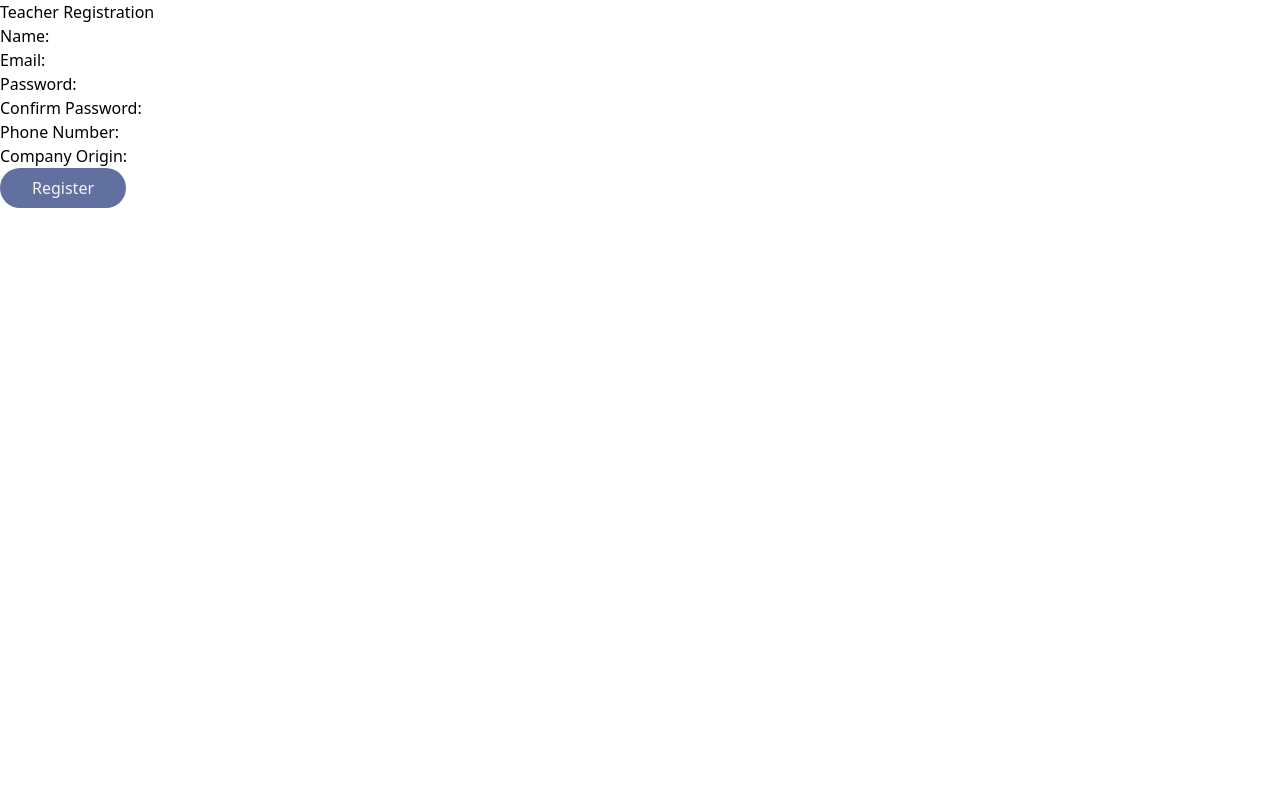
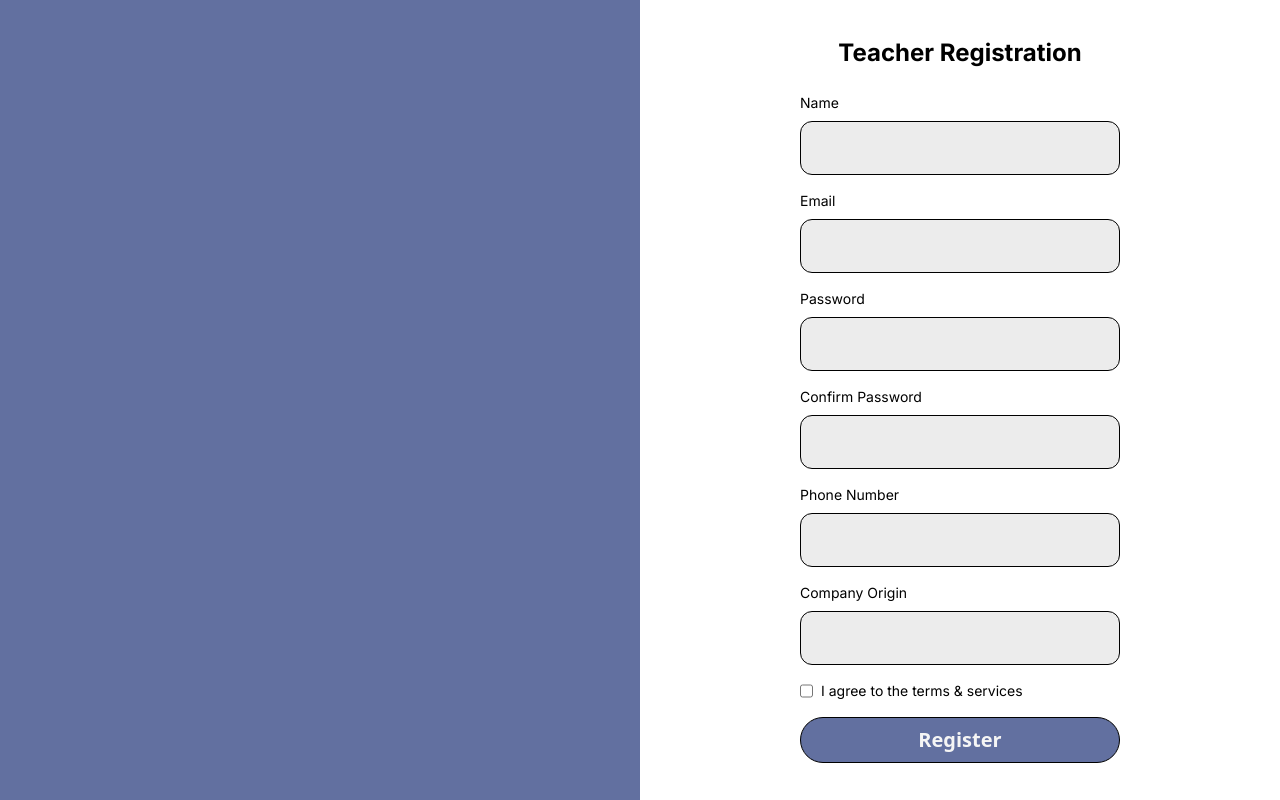
Before and after one commit to oxqlion/GarudaHacks-Repo, a React (Vite) app in the folder client/: page /register-teacher in a window 1280 px wide. Built offline with nearby package versions, Linux system fonts and the light colour scheme.

Commit message:
detail course view and teacher registration

```diff
--- a/client/src/RegisterView.jsx
+++ b/client/src/RegisterView.jsx
@@ -4,8 +4,7 @@ import { createUserWithEmailAndPassword } from "firebase/auth";
 import { useNavigate } from "react-router-dom";
 
 const Register = () => {
-
-  const navigate = useNavigate()
+  const navigate = useNavigate();
 
   const [email, setEmail] = useState("");
   const [password, setPassword] = useState("");
@@ -24,7 +23,7 @@ const Register = () => {
     try {
       await createUserWithEmailAndPassword(fb_auth, email, password);
       alert("Registered successfully!");
-      navigate('/login')
+      navigate("/login");
     } catch (error) {
       setError(error.message);
     }
@@ -45,7 +44,7 @@ const Register = () => {
             type="email"
             value={email}
             onChange={(e) => setEmail(e.target.value)}
-            className="w-full font-regular rounded-xl border-2 border-black bg-text-box-bg text-lg py-3 px-2"
+            className="w-full font-regular rounded-xl border border-black bg-text-box-bg text-lg py-3 px-2"
             required
           />
         </div>
@@ -57,7 +56,7 @@ const Register = () => {
             type="password"
             value={password}
             onChange={(e) => setPassword(e.target.value)}
-            className="w-full font-regular rounded-xl border-2 border-black bg-text-box-bg text-lg py-3 px-2"
+            className="w-full font-regular rounded-xl border border-black bg-text-box-bg text-lg py-3 px-2"
             required
           />
         </div>
@@ -69,7 +68,7 @@ const Register = () => {
             type="password"
             value={confirmPassword}
             onChange={(e) => setConfirmPassword(e.target.value)}
-            className="w-full font-regular rounded-xl border-2 border-black bg-text-box-bg text-lg py-3 px-2"
+            className="w-full font-regular rounded-xl border border-black bg-text-box-bg text-lg py-3 px-2"
             required
           />
         </div>
@@ -82,8 +81,8 @@ const Register = () => {
         </div>
         <button
           onClick={handleRegister}
-          className="w-full rounded-full py-2 border-2 bg-button-color text-xl font-semibold"
-        // style={{ color: "#ffffff", border: "#000000" }}
+          className="w-full rounded-full py-2 border bg-button-color text-xl font-semibold"
+          // style={{ color: "#ffffff", border: "#000000" }}
         >
           Register
         </button>
--- a/client/src/firebaseConfig.js
+++ b/client/src/firebaseConfig.js
@@ -1,25 +1,25 @@
 // Import the functions you need from the SDKs you need
 import { initializeApp } from "firebase/app";
-import { getFirestore } from "firebase/firestore"
+import { getFirestore } from "firebase/firestore";
 import { getAuth } from "firebase/auth";
-import { getStorage } from "firebase/storage"
+import { getStorage } from "firebase/storage";
 // TODO: Add SDKs for Firebase products that you want to use
 // https://firebase.google.com/docs/web/setup#available-libraries
 
 // Your web app's Firebase configuration
 const firebaseConfig = {
-  apiKey: "AIzaSyA6ZEt_D0ML7UOSYCr26UvwCAhPj9yr2Ww",
-  authDomain: "convy-565c5.firebaseapp.com",
-  projectId: "convy-565c5",
-  storageBucket: "convy-565c5.appspot.com",
-  messagingSenderId: "906417436548",
-  appId: "1:906417436548:web:b84062e5655f83f0270fd1",
+  apiKey: "",
+  authDomain: "",
+  projectId: "",
+  storageBucket: "",
+  messagingSenderId: "",
+  appId: "",
 };
 
 // Initialize Firebase
 const app = initializeApp(firebaseConfig);
 const db = getFirestore(app);
 const fb_auth = getAuth(app);
-const storage = getStorage(app)
+const storage = getStorage(app);
 
 export { db, fb_auth, storage };
--- a/client/src/pages/TeacherRegister.jsx
+++ b/client/src/pages/TeacherRegister.jsx
@@ -1,30 +1,29 @@
-import React, { useState } from 'react';
-import { db, fb_auth } from '../firebaseConfig';
-import { collection, addDoc } from 'firebase/firestore';
-import { createUserWithEmailAndPassword } from 'firebase/auth';
-import { useNavigate } from 'react-router-dom';
+import React, { useState } from "react";
+import { db, fb_auth } from "../firebaseConfig";
+import { collection, addDoc } from "firebase/firestore";
+import { createUserWithEmailAndPassword } from "firebase/auth";
+import { useNavigate } from "react-router-dom";
 
 const TeacherRegister = () => {
-
-    const navigate = useNavigate()
+  const navigate = useNavigate();
 
   const [formData, setFormData] = useState({
-        name: '',
-        email: '',
-        phone: '',
-        company: '',
-        password: '',
-        confirmPassword: '',
-        role: 'Teacher'
+    name: "",
+    email: "",
+    phone: "",
+    company: "",
+    password: "",
+    confirmPassword: "",
+    role: "Teacher",
   });
 
-    const [error, setError] = useState('');
+  const [error, setError] = useState("");
 
   const handleChange = (e) => {
     const { name, value } = e.target;
     setFormData({
       ...formData,
-            [name]: value
+      [name]: value,
     });
   };
 
@@ -33,41 +32,52 @@ const TeacherRegister = () => {
     const { email, password, confirmPassword, ...otherData } = formData;
 
     if (password !== confirmPassword) {
-            setError('Passwords do not match');
+      setError("Passwords do not match");
       return;
     }
 
     try {
-            const userCredential = await createUserWithEmailAndPassword(fb_auth, email, password);
-            await addDoc(collection(db, 'teachers'), {
+      const userCredential = await createUserWithEmailAndPassword(
+        fb_auth,
+        email,
+        password,
+      );
+      await addDoc(collection(db, "teachers"), {
         ...otherData,
-                email
+        email,
       });
-            console.log('Form Data Submitted:', formData);
-            alert('Registration successful');
+      console.log("Form Data Submitted:", formData);
+      alert("Registration successful");
       setFormData({
-                name: '',
-                email: '',
-                phone: '',
-                company: '',
-                password: '',
-                confirmPassword: ''
+        name: "",
+        email: "",
+        phone: "",
+        company: "",
+        password: "",
+        confirmPassword: "",
       });
-            navigate('/login')
+      navigate("/login");
     } catch (error) {
-            console.error('Error adding document: ', error);
-            alert('Error adding document');
+      console.error("Error adding document: ", error);
+      alert("Error adding document");
     }
   };
 
   return (
-        <div>
-            <h2>Teacher Registration</h2>
-            {error && <p style={{ color: 'red' }}>{error}</p>}
+    <div className="flex h-screen w-screen items-center justify-center lg:grid lg:grid-cols-2">
+      <div className="max-lg:hidden w-full h-full bg-primary"></div>
+      <div className="lg:px-40">
+        <h2 className="font-bold text-2xl w-full text-center font-inter mb-4">
+          Teacher Registration
+        </h2>
+        {error && <p style={{ color: "red" }}>{error}</p>}
         <form onSubmit={handleSubmit}>
-                <div>
-                    <label>Name:</label>
+          <div className="w-full py-2">
+            <p className="font-md text-sm w-full text-left font-inter mb-2">
+              Name
+            </p>
             <input
+              className="w-full font-regular rounded-xl border border-black bg-text-box-bg text-lg py-3 px-2"
               type="text"
               name="name"
               value={formData.name}
@@ -75,9 +85,12 @@ const TeacherRegister = () => {
               required
             />
           </div>
-                <div>
-                    <label>Email:</label>
+          <div className="w-full py-2">
+            <p className="font-md text-sm w-full text-left font-inter mb-2">
+              Email
+            </p>
             <input
+              className="w-full font-regular rounded-xl border border-black bg-text-box-bg text-lg py-3 px-2"
               type="email"
               name="email"
               value={formData.email}
@@ -85,9 +98,12 @@ const TeacherRegister = () => {
               required
             />
           </div>
-                <div>
-                    <label>Password:</label>
+          <div className="w-full py-2">
+            <p className="font-md text-sm w-full text-left font-inter mb-2">
+              Password
+            </p>
             <input
+              className="w-full font-regular rounded-xl border border-black bg-text-box-bg text-lg py-3 px-2"
               type="password"
               name="password"
               value={formData.password}
@@ -95,9 +111,12 @@ const TeacherRegister = () => {
               required
             />
           </div>
-                <div>
-                    <label>Confirm Password:</label>
+          <div className="w-full py-2">
+            <p className="font-md text-sm w-full text-left font-inter mb-2">
+              Confirm Password
+            </p>
             <input
+              className="w-full font-regular rounded-xl border border-black bg-text-box-bg text-lg py-3 px-2"
               type="password"
               name="confirmPassword"
               value={formData.confirmPassword}
@@ -105,9 +124,12 @@ const TeacherRegister = () => {
               required
             />
           </div>
-                <div>
-                    <label>Phone Number:</label>
+          <div className="w-full py-2">
+            <p className="font-md text-sm w-full text-left font-inter mb-2">
+              Phone Number
+            </p>
             <input
+              className="w-full font-regular rounded-xl border border-black bg-text-box-bg text-lg py-3 px-2"
               type="tel"
               name="phone"
               value={formData.phone}
@@ -115,9 +137,12 @@ const TeacherRegister = () => {
               required
             />
           </div>
-                <div>
-                    <label>Company Origin:</label>
+          <div className="w-full py-2">
+            <p className="font-md text-sm w-full text-left font-inter mb-2">
+              Company Origin
+            </p>
             <input
+              className="w-full font-regular rounded-xl border border-black bg-text-box-bg text-lg py-3 px-2"
               type="text"
               name="company"
               value={formData.company}
@@ -125,8 +150,20 @@ const TeacherRegister = () => {
               required
             />
           </div>
-                <button className='px-8 py-2 text-white rounded-full bg-button-color' type="submit">Register</button>
+          <div className="flex flex-row mb-4s">
+            <input type="checkbox" id="agree" name="agree" />
+            <p className="text-sm font-inter px-2 py-2">
+              I agree to the terms & services
+            </p>
+          </div>
+          <button
+            className="w-full rounded-full mt-2 py-2 border border-black bg-button-color text-white text-xl font-semibold"
+            type="submit"
+          >
+            Register
+          </button>
         </form>
+      </div>
     </div>
   );
 };
```
Also changed, not shown: client/src/DetailCourseView.jsx (+53 -4 lines), client/src/LoginView.jsx (+26 -13 lines). Lines whose indentation alone changed are shown as unchanged.
